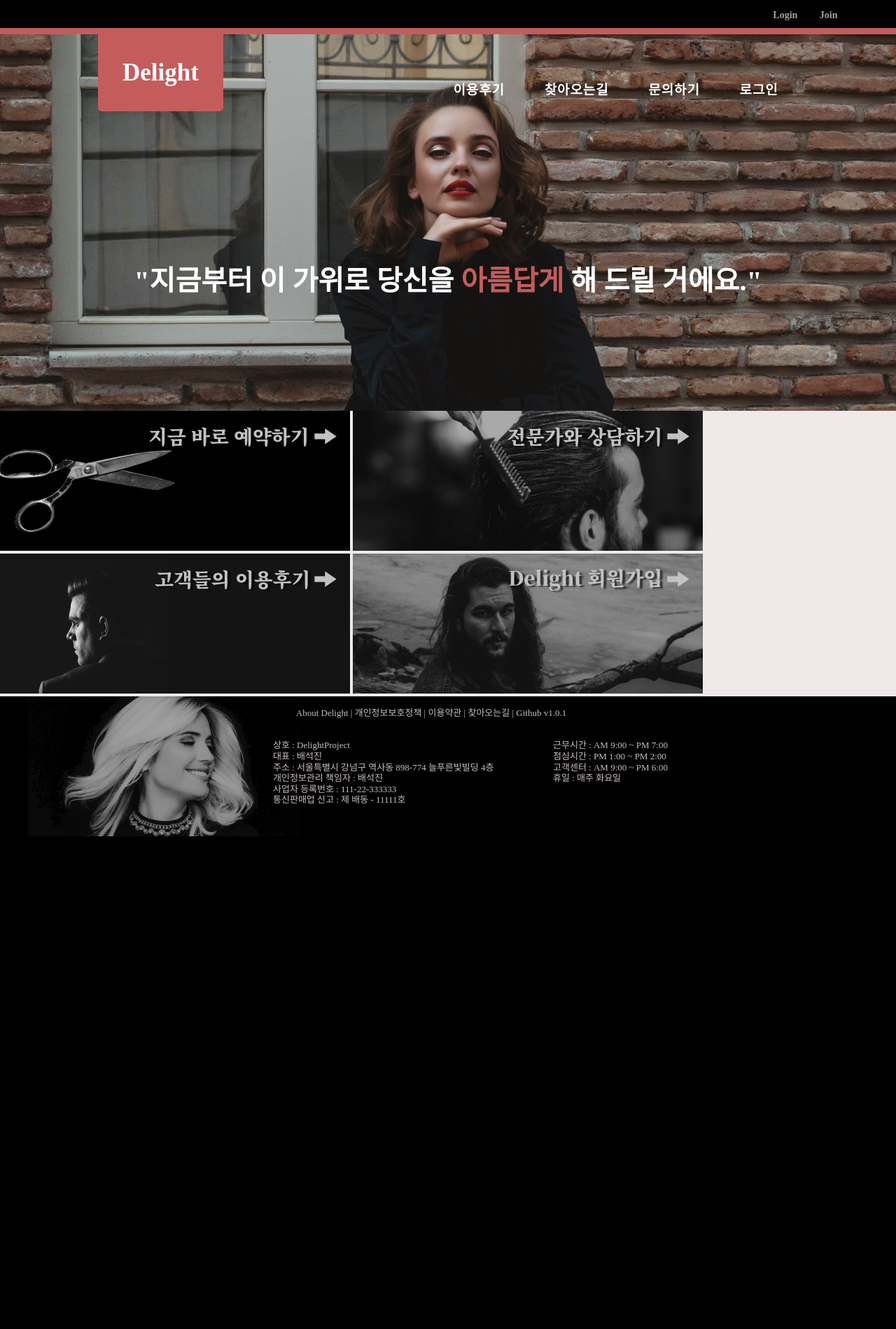
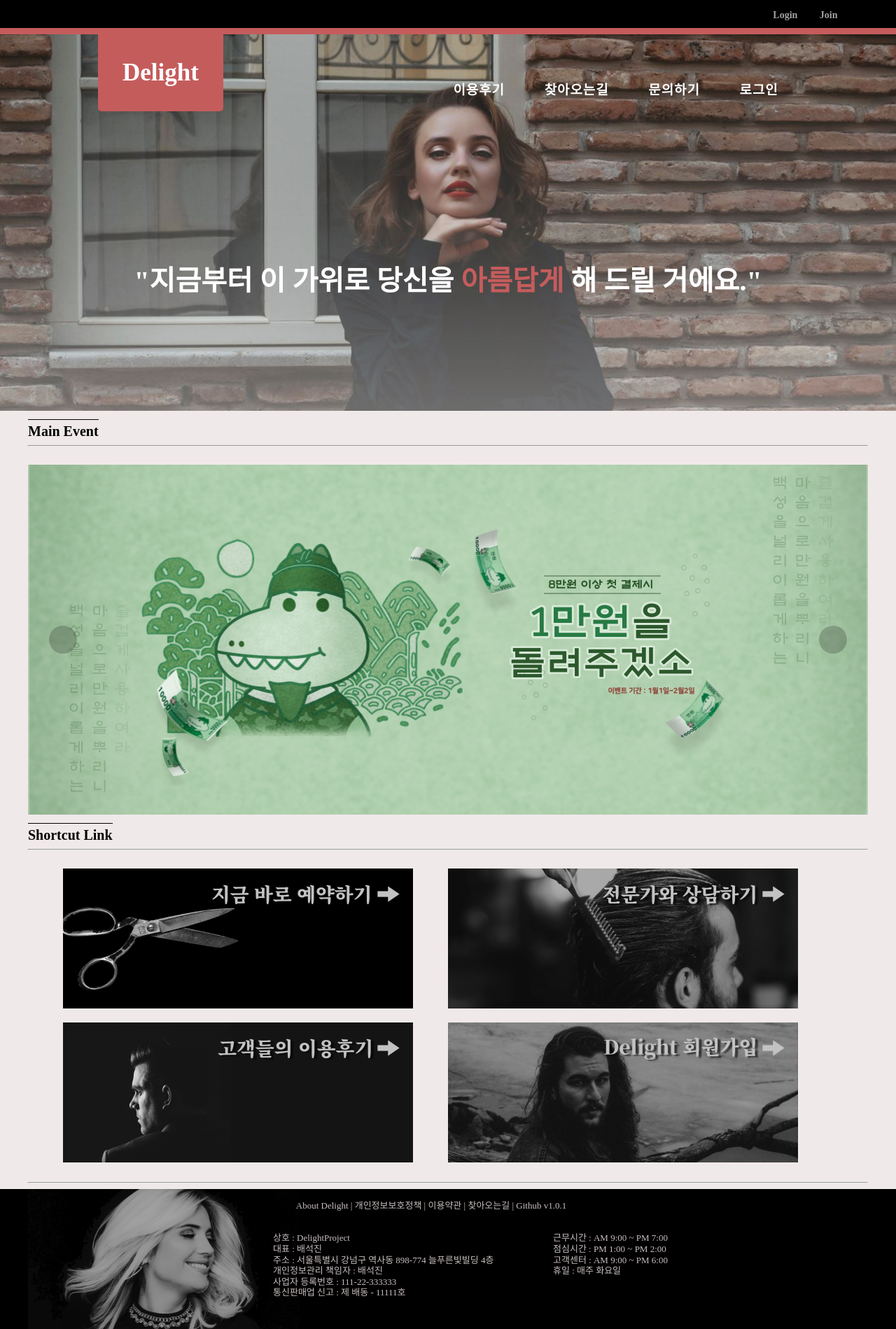
Before and after one commit to BaeSeokJin/bellehair, a Java web app: page /member/ in a window 1280 px wide. Shown: the whole page at 70% size. Before the commit the page ends 1195 px from the top, so only its background shows below. Run offline with Spring Boot 4, a stand-in JSP engine, Linux system fonts and the light colour scheme; data that the repository does not hold is empty; the project's own start-up code is not run, and a stand-in starts its controllers and pages; some libraries are stand-ins or nearby versions; some web fonts are replaced.

Commit message:
chore : index html/css 최종완성

```diff
--- a/src/main/webapp/WEB-INF/views/index.jsp
+++ b/src/main/webapp/WEB-INF/views/index.jsp
@@ -12,6 +12,10 @@
 	<link href="http://fonts.googleapis.com/css?family=Source+Sans+Pro:200,300,400,600,700,900" rel="stylesheet" />
 	<link href="${contextPath}/resources/css/index.css" rel="stylesheet" type="text/css" media="all" />
     <link rel="shortcut icon" type="image/x-icon" href="../../../resources/image/favicon.ico" />
+    <link rel="stylesheet" type="text/css" href="http://cdn.jsdelivr.net/npm/slick-carousel@1.8.1/slick/slick.css"/>
+    <link rel="stylesheet" href="http://cdn.jsdelivr.net/npm/xeicon@2.3.3/xeicon.min.css">
+    <script src="https://code.jquery.com/jquery-3.6.0.min.js"></script>
+    <script type="text/javascript" src="http://cdn.jsdelivr.net/npm/slick-carousel@1.8.1/slick/slick.min.js"></script>
 	<style>
 		@import url(//fonts.googleapis.com/earlyaccess/jejumyeongjo.css);
 	</style>
@@ -42,18 +46,54 @@
 		<span style="font-family: 'Jeju Myeongjo', serif; text-transform: none;">"지금부터 이 가위로 당신을 <a style="color: rgb(197, 92, 92);">아름답게</a> 해 드릴 거에요."</span>
 	</div>
 </div>
+<br>
+
+<div style="width: 1200px; margin: 0 auto;">
+	<span style="font-family: 'Jeju Myeongjo', serif; font-size: 20px; font-weight: 600; border-top-style: solid; border-top-width: thin; padding-top: 5px;">Main Event</span>
+	<hr style="color: #f0e9e9">
+</div>
 
 <!-- body 2 :  -->
-<div>
-	<img src="../../../resources/images/index/index-banner01.png"/>
-	<img src="../../../resources/images/index/index-banner02.png"/>
-	<img src="../../../resources/images/index/index-banner03.png"/>
-	<img src="../../../resources/images/index/index-banner04.png"/>
+<br>
+<div class="visual">
+    <img src="../../../resources/images/index/index-ad01.png"/>
+    <img src="../../../resources/images/index/index-ad02.png"/>
+    <img src="../../../resources/images/index/index-ad03.png"/>
+    <img src="../../../resources/images/index/index-ad04.png"/>
+</div>
+<br>
+
+<div style="width: 1200px; margin: 0 auto;">
+	<span style="font-family: 'Jeju Myeongjo', serif; font-size: 20px; font-weight: 600; border-top-style: solid; border-top-width: thin; padding-top: 5px;">Shortcut Link</span>
+	<hr style="color: #f0e9e9">
+</div>
+
+<!-- body 3 :  -->
+<br>
+<div style="width: 1100px; height: 220px; margin:0 auto;">
+	<div style="float:left; width: 550px;"><img src="../../../resources/images/index/index-banner01.png"/></div>
+	<div style="float:left; width: 550px;"><img src="../../../resources/images/index/index-banner02.png"/></div>
+</div>
+<div style="width: 1100px; height: 220px; margin:0 auto;">
+	<div style="float:left; width: 550px;"><img src="../../../resources/images/index/index-banner03.png"/></div>
+	<div style="float:left; width: 550px;"><img src="../../../resources/images/index/index-banner04.png"/></div>
+</div>
+
+<div style="width: 1200px; margin: 0 auto;">
+	<hr style="color: #f0e9e9">
 </div>
 
 <!-- footer -->
 <%@ include file="/WEB-INF/views/include/footer.jsp" %>
 
+<!-- script -->
+<script type="text/javascript">
+	$('.visual').slick({
+	    autoplay: true,
+	    autoplaySpeed: 1600
+	});
+</script>
+
 <!-- body end!! -->
 </body>
 
--- a/src/main/webapp/resources/css/index.css
+++ b/src/main/webapp/resources/css/index.css
@@ -39,7 +39,7 @@ p, ol, ul
 	#header-wrapper
 {
 	/* 이미지 경로 삽입 성공 */
-	background: url(/resources/images/include/mainbanner.jpg) no-repeat center;
+	background: url(/resources/images/include/mainbanner.JPG) no-repeat center;
 	background-size: cover;
 	border-top: 9px solid rgb(197, 92, 92);;
 }
@@ -124,3 +124,38 @@ p, ol, ul
 	font-size: 2.5em;
 	color: #FFF;
 }
+
+
+/*********************************************************************************/
+/* body 2                                                                        */
+/*********************************************************************************/
+.visual{
+    width: 1200px;
+    height: 500px;
+    margin: 0px auto;
+}
+.visual button {
+    position: absolute;
+    z-index: 10;
+    top: 50%;
+    transform: translateY(-50%);
+    width: 40px;
+    height: 40px;
+    border-radius: 100%;
+    background: rgba(0,0,0,.2);
+    border:none;
+}
+.visual button::before {
+    font-family: 'xeicon';
+    color: white;
+    font-size: 20px;
+}
+.visual button.slick-prev { left: 30px; font-size: 0; color: transparent; }
+.visual button.slick-prev:before { content: "\e93b"; font-family: 'xeicon'; }
+
+.visual button.slick-next { right: 30px; font-size: 0; color: transparent; }
+.visual button.slick-next:before  { content: "\e93e"; font-family: 'xeicon'; }
+
+/*********************************************************************************/
+/* body 3                                                                        */
+/*********************************************************************************/
```
Also changed, not shown: src/main/webapp/resources/images/include/mainbanner.JPG (added), src/main/webapp/resources/images/include/mainbanner.jpg (deleted), src/main/webapp/resources/images/index/index-ad01.png (added), src/main/webapp/resources/images/index/index-ad02.png (added), src/main/webapp/resources/images/index/index-ad03.png (added), src/main/webapp/resources/images/index/index-ad04.png (added).
